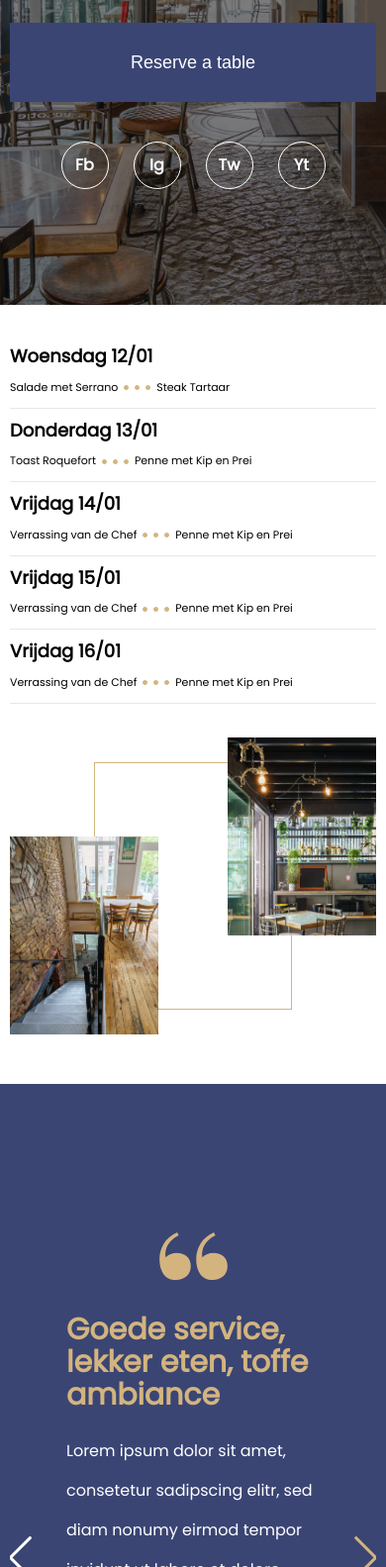
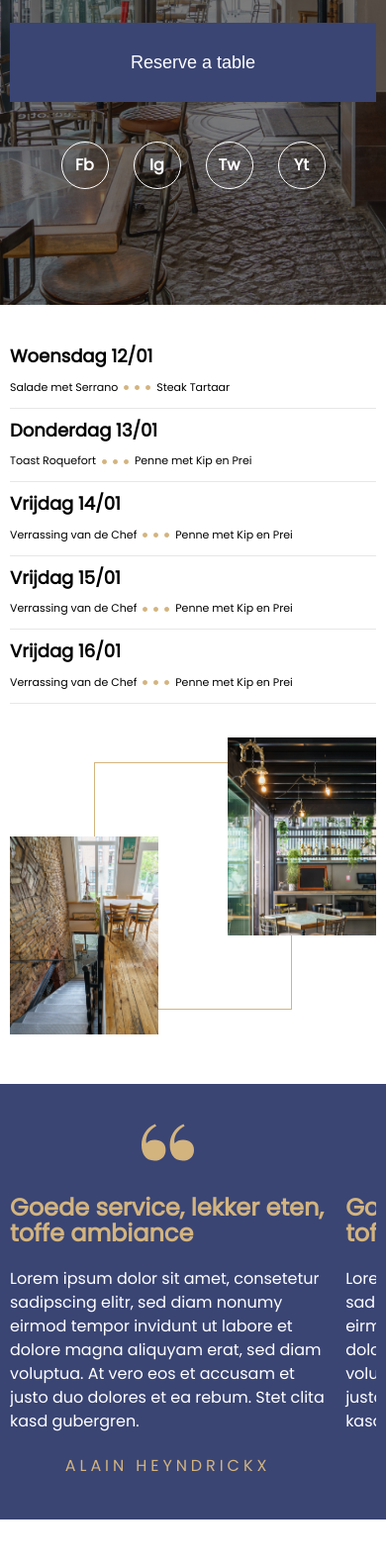
Before and after one commit to dimaldo86/hello_brand, a website built with Vite: page index.html in a window 390 px wide. Shown: the part 417-2000 px from the top of the page at 99% size. After the commit the page ends 1952 px from the top, so only its background shows below. Built offline with nearby package versions, Linux system fonts and the light colour scheme.

Commit message:
finished section comments

```diff
--- a/src/js/burger.js
+++ b/src/js/burger.js
@@ -1,5 +1,5 @@
 const menuBurger = () => {
-    const blueBurger = document.querySelector('.burger'),
+    const burger = document.querySelector('.burger'),
             overlay = document.querySelector('.overlay'),
             menu = document.querySelector('.header__mobile')
 
@@ -12,16 +12,16 @@ const menuBurger = () => {
                 document.body.classList.remove('lock');
             }
 
-    blueBurger.addEventListener('click', () => {
+    burger.addEventListener('click', () => {
         menu.classList.toggle('show');
-        blueBurger.classList.toggle('active');
+        burger.classList.toggle('active');
         overlay.classList.toggle('active');
         lockScroll();
     });
 
     overlay.addEventListener('click', () => {
         menu.classList.remove('show');
-        blueBurger.classList.remove('active');
+        burger.classList.remove('active');
         overlay.classList.remove('active');
         unlockScroll();
     });
--- a/src/js/scroll.js
+++ b/src/js/scroll.js
@@ -5,7 +5,11 @@
     const scrollPosition = () => window.pageYOffset || document.documentElement.scrollTop;
     const containHide = () => header.classList.contains('hide');
     window.addEventListener('scroll', () => {
-
+        if( window.pageYOffset > 160) {
+            header.style.background = 'black'
+        } else {
+            header.style.background = 'transparent'
+        }
         if(scrollPosition() > lastScroll && !containHide() && scrollPosition() > defaultOffset) {
             header.classList.add('hide');
         }
--- a/src/js/swiper.js
+++ b/src/js/swiper.js
@@ -1,13 +1,22 @@
 import Swiper, { Navigation } from 'swiper';
-import 'swiper/css';
-import 'swiper/css/navigation';
+import 'swiper/css'
+import 'swiper/css/navigation'
 
 const swiper = new Swiper(".commentsSwiper", {
-        navigation: {
+    speed: 600,
+    navigation: {
         nextEl: ".swiper-button-next",
         prevEl: ".swiper-button-prev",
-        },
-        modules: [Navigation],
-  });
+    },
+    slidesPerView: 1.15,
+    spaceBetween:20,
+    breakpoints: {
+        475: {
+          slidesPerView: 1,
+          spaceBetween: 0
+        }
+      },
+    modules: [Navigation],
+});
 
 export default swiper
--- a/src/scss/componets/comments.scss
+++ b/src/scss/componets/comments.scss
@@ -38,10 +38,10 @@
         cursor: pointer;
     }
     .swiper-button-next {
-        right: 0;
+        right: 5px;
     }
     .swiper-button-prev {
-        left: 0;
+        left: 5px;
     }
 
     .swiper-button-next.swiper-button-disabled, .swiper-button-prev.swiper-button-disabled  {
@@ -76,5 +76,64 @@
 }
 
 @media (max-width:768px) {
+    .comments {
+        padding: 80px 0;
+
+        .swiper-button-next {
+            right: 14px;
+            top: 96%;
+        }
+        .swiper-button-prev {
+            left:80%;
+            top: 96%;
+        }
+
+        &__item {
+            padding:0 10px;
+            align-items:flex-start;
+        }
+
+        svg {
+            align-self:center;
+        }
+
+        &__author {
+            font-size: 20px;
+        }
+    }
+}
+
+@media (max-width:475px) {
+    .comments {
+        padding: 40px 0;
+
+     .swiper-button-prev, .swiper-button-next {
+            display: none;
+        }
+        &__item {
+            padding: 0;
+        }
+
+        svg {
+            width: 53px;
+            height: 38px;
+        }
+
+        &__title {
+            font-size: 24px;
+        }
+
+        &__text {
+            margin-top: 20px;
+            line-height: 1.5;
+        }
+
+        &__author {
+            margin-top: 20px;
+            align-self:center;
+            font-size: 16px;
+        }
+    }
+
 
 }
--- a/src/scss/componets/header.scss
+++ b/src/scss/componets/header.scss
@@ -3,7 +3,6 @@
     width: 100%;
     padding-top: 55px;
     transition: all 0.8s ease-in-out;
-    background-color:black;
     z-index: 999;
 
     &.hide {
@@ -177,5 +176,9 @@
                 height: 100%;
             }
         }
+
+        &__menu {
+            margin-top: 90px;
+        }
     }
 }
```
Also changed, not shown: index.html (+1 -1 lines).
